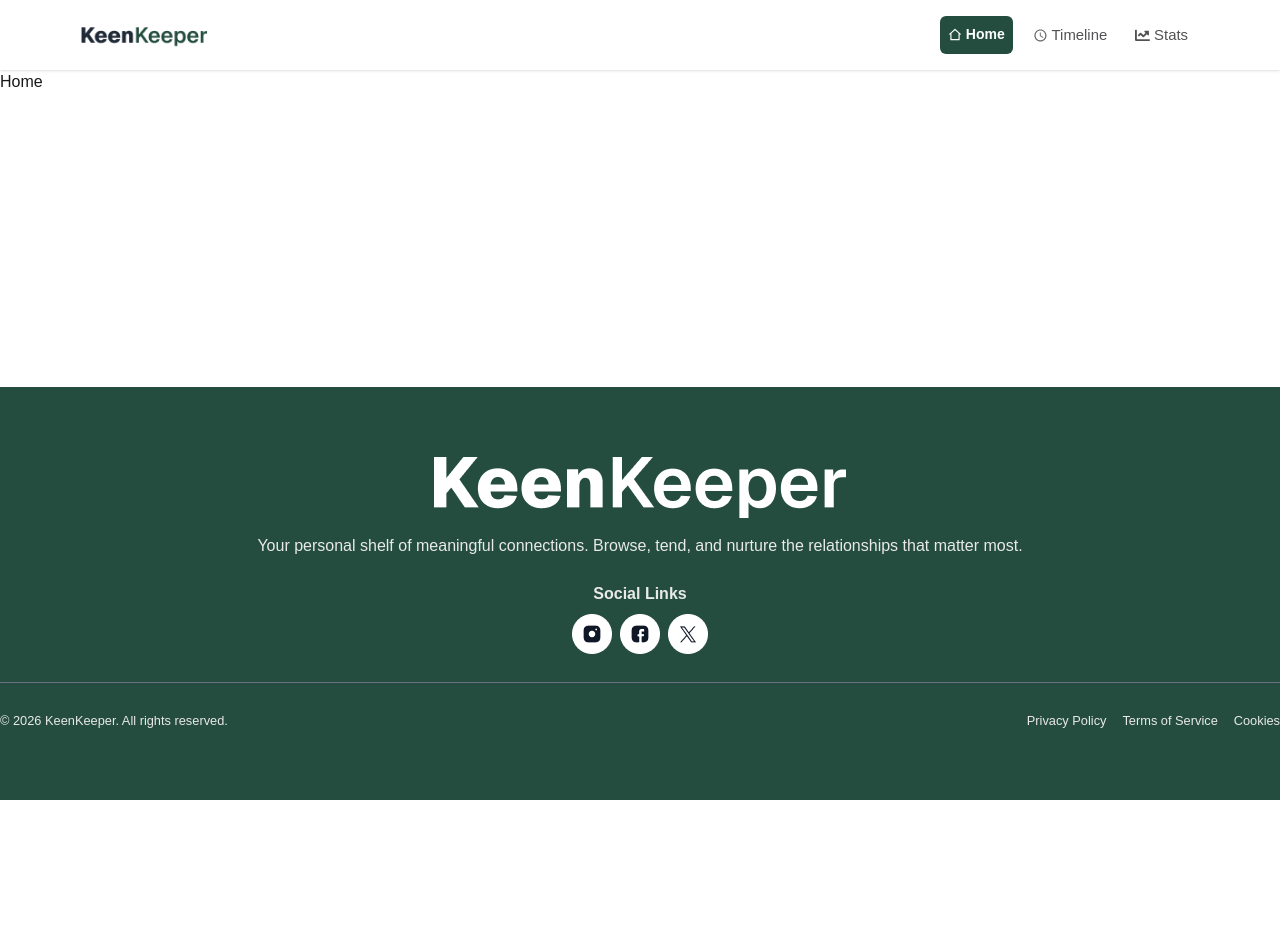
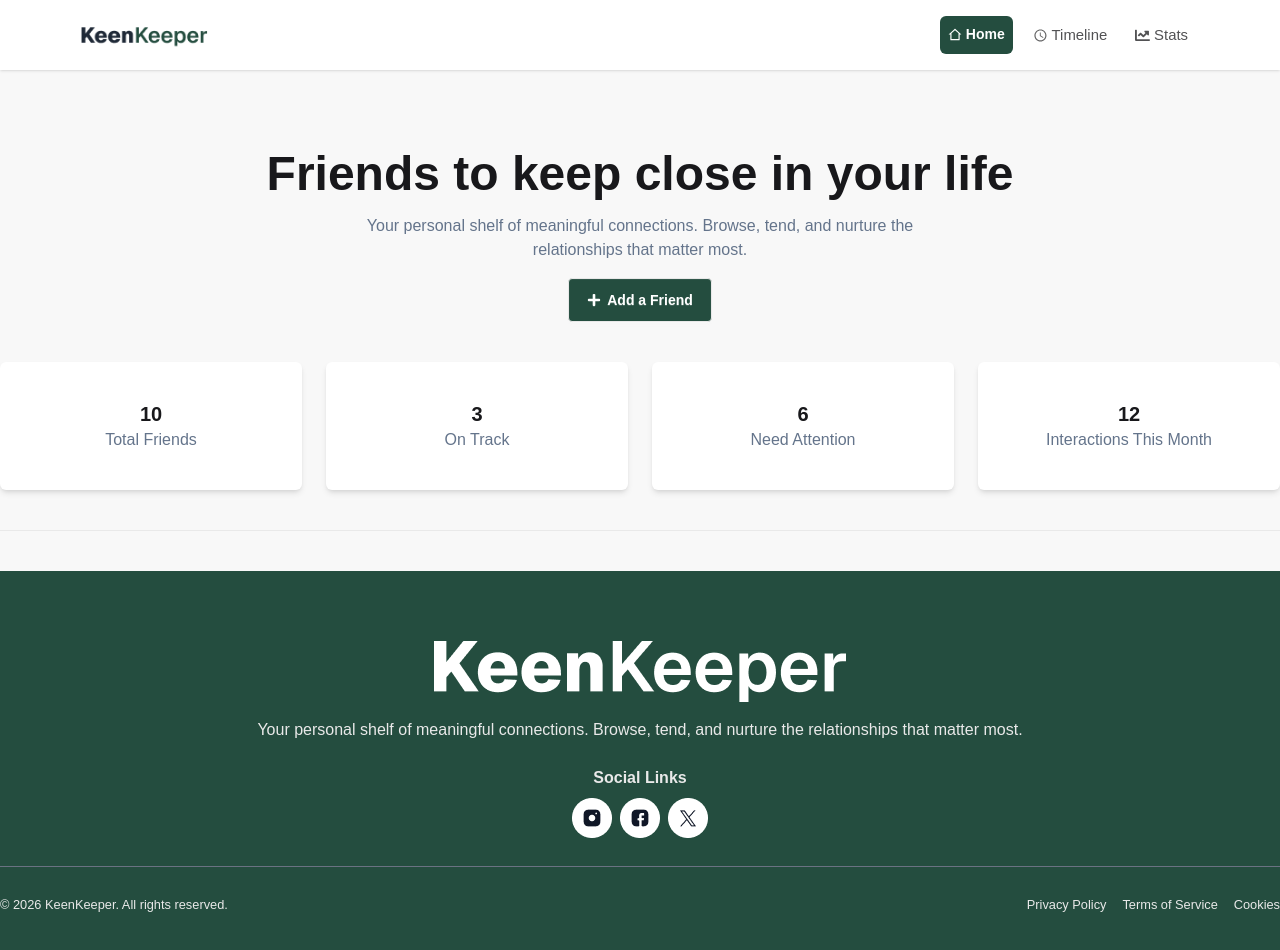
Before and after one commit to jahidhasan909/Keen-Keeper-A07, a React (Vite) app: page / in a window 1280 px wide. Shown: the top 950 px of the page. Before the commit the page ends 800 px from the top, so only its background shows below. Built offline with nearby package versions, Linux system fonts and the light colour scheme.

Commit message:
Homepage banner section completed

```diff
--- /dev/null
+++ b/src/Components/HeroBanner/Banner.jsx
@@ -0,0 +1,37 @@
+import React from 'react';
+import { FaPlus } from 'react-icons/fa';
+
+const Banner = () => {
+    return (
+        <div>
+            <div className='text-center space-y-4 mt-20'>
+                <h1 className='font-bold text-5xl'>Friends to keep close in your life</h1>
+                <p className='text-[16px] text-[#64748B]'>Your personal shelf of meaningful connections. Browse, tend, and nurture the <br />
+                    relationships that matter most.</p>
+                <button className='btn bg-[#244D3F] text-white w-36 h-11'><FaPlus /> Add a Friend</button>
+            </div>
+
+            <div className='grid grid-cols-4 justify-center gap-6 my-10'>
+                <div className=' h-32 shadow-md text-center flex flex-col items-center justify-center rounded-md bg-base-100'>
+                    <h4 className='font-semibold text-xl'>10</h4>
+                    <p className='text-[#64748B]'>Total Friends</p>
+                </div>
+                <div className=' h-32 shadow-md text-center flex flex-col items-center justify-center rounded-md bg-base-100'>
+                    <h4 className='font-semibold text-xl'>3</h4>
+                    <p className='text-[#64748B]'>On Track</p>
+                </div>
+                <div className=' h-32 shadow-md text-center flex flex-col items-center justify-center rounded-md bg-base-100'>
+                    <h4 className='font-semibold text-xl'>6</h4>
+                    <p className='text-[#64748B]'>Need Attention</p>
+                </div>
+                <div className=' h-32 shadow-md text-center flex flex-col items-center justify-center rounded-md bg-base-100'>
+                    <h4 className='font-semibold text-xl'>12</h4>
+                    <p className='text-[#64748B]'>Interactions This Month</p>
+                </div>
+            </div>
+            <div className="border-b mt-7 text-[#E9E9E9] container mx-auto my-10"></div>
+        </div>
+    );
+};
+
+export default Banner;
--- a/src/MainLayout/MainLayout.jsx
+++ b/src/MainLayout/MainLayout.jsx
@@ -5,7 +5,7 @@ import Footer from '../Components/Shared/Footer/Footer';
 
 const MainLayout = () => {
     return (
-        <div className='flex flex-col min-h-screen'>
+        <div className='flex flex-col min-h-screen bg-base-200'>
             <Navbar></Navbar>
             <main className=' grow'>
                 <Outlet></Outlet>
--- a/src/pages/HomePage/HomePage.jsx
+++ b/src/pages/HomePage/HomePage.jsx
@@ -1,9 +1,10 @@
 import React from 'react';
+import Banner from '../../Components/HeroBanner/Banner';
 
 const HomePage = () => {
     return (
-        <div>
-            <h1>Home</h1>
+        <div className=' container mx-auto'>
+            <Banner></Banner>
         </div>
     );
 };
```
